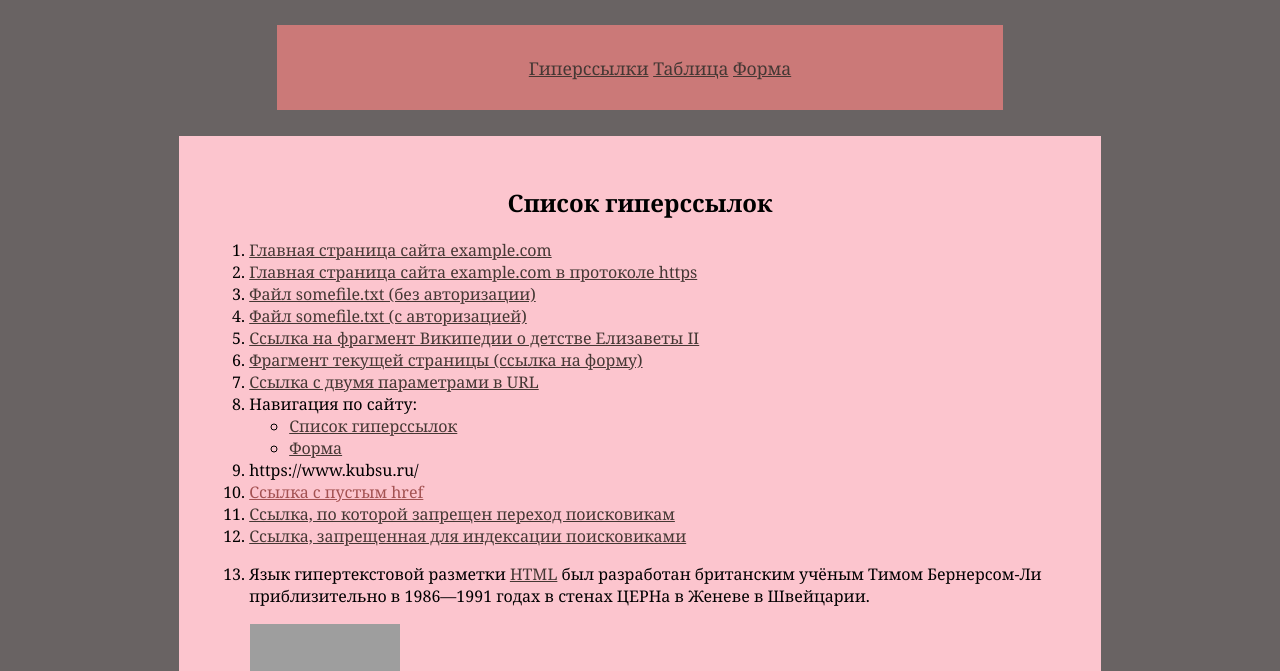
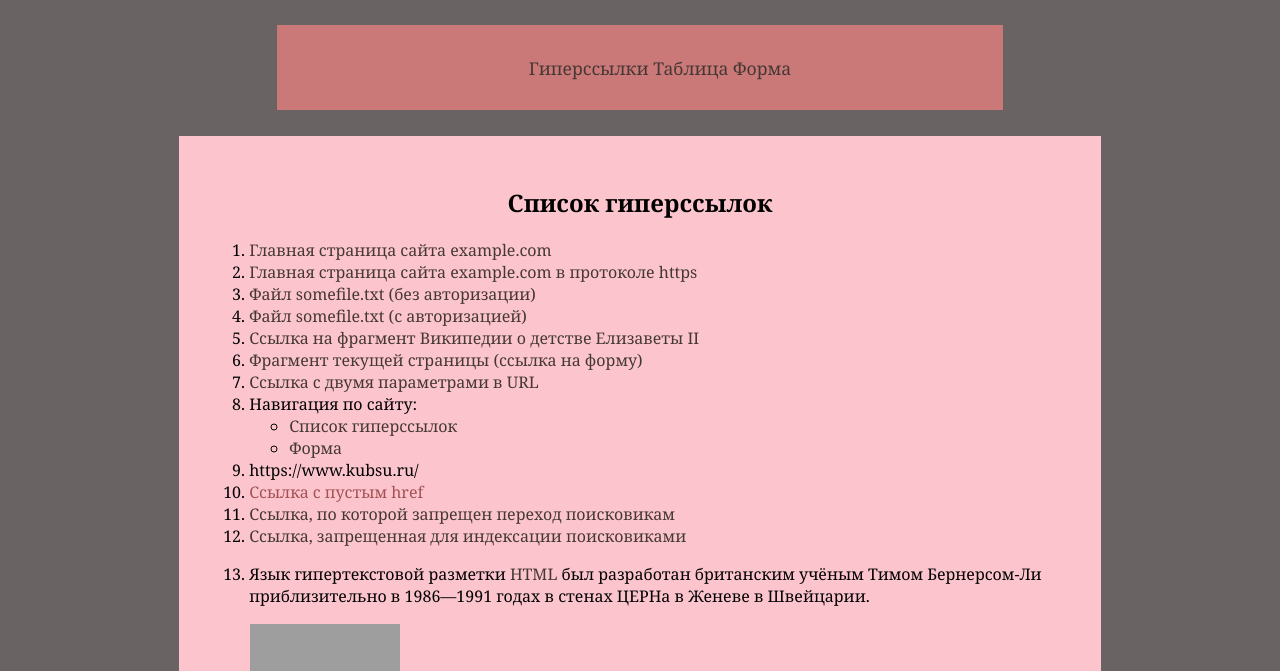
Before and after one commit to AnnnLeen/AnnnLeen.github.io, a PHP site: page / in a window 1280 px wide. Shown: the part 193-864 px from the top of the page. Run offline with PHP 8.4, Linux system fonts and the light colour scheme; grey boxes are pictures that could not be loaded.

Commit message:
Update style.css

```diff
--- a/lab3/style.css
+++ b/lab3/style.css
@@ -35,6 +35,7 @@ padding: 9%;
   order: 2;
   font-size: 290%;
 }
+
 
 #main-aside-wrapper list {
   flex: 1;
@@ -104,7 +105,10 @@ body {
 
 a:link {
   color: #453834;
+  text-decoration: none;
+  transition: 0.4s ease-in-out;
 }
+
 a:visited {
   color: #a35252;
 }
@@ -150,7 +154,6 @@ td {
   padding: 9px 8px;
   transition: .3s linear;
 }
-
 
 tr:nth-child(odd) {
 background-color: #a35252;
@@ -241,6 +244,4 @@ h2 {
 
 }
 
-
-
 }
```
